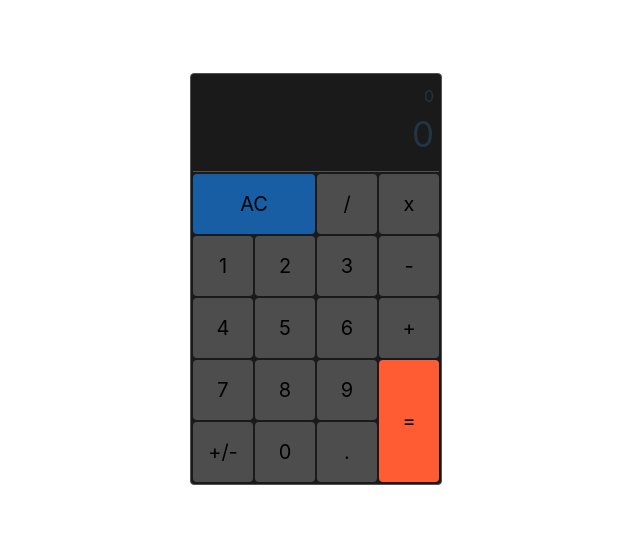
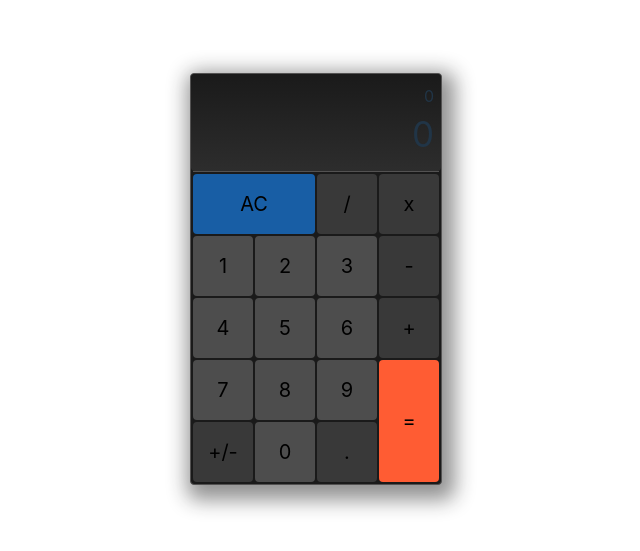
Before and after one commit to atziri97/ts-calculator, a React (Vite) app: page / in a window 1280 px wide. Shown: the part 129-680 px from the top of the page, without its empty margins (324-964 px from the left). Built offline with nearby package versions, Linux system fonts and the light colour scheme.

Commit message:
UI tweaks

```diff
--- a/src/App.tsx
+++ b/src/App.tsx
@@ -1,6 +1,6 @@
 import BigNumber from 'bignumber.js';
 import { useState, useEffect } from 'react';
-import { StyledButtonComp } from './components/ButtonComp.style';
+import { StyledButtonComp, StyledOperationButtonComp } from './components/ButtonComp.style';
 import { GlobalStyles } from './GlobalStyles.style';
 import './App.css';
 
@@ -239,8 +239,8 @@ function App() {
           <div id='buttonUI'>
             <div id="1st-row-wrap">
               <StyledButtonComp $doubleHor label={'AC'} onClickProp={handleACPress}/>
-              <StyledButtonComp label={'/'} onClickProp={() => handleOperationPress('/')}/>
-              <StyledButtonComp label={'x'} onClickProp={() => handleOperationPress('x')}/>
+              <StyledOperationButtonComp label={'/'} onClickProp={() => handleOperationPress('/')}/>
+              <StyledOperationButtonComp label={'x'} onClickProp={() => handleOperationPress('x')}/>
             </div>
             <div id='keys-wrap'>
               <div id='digits-wrap'>
@@ -260,17 +260,17 @@ function App() {
                   <StyledButtonComp label={'9'} onClickProp={() => handleDigitPress('9')}/>
                 </div>
                 <div>
-                  <StyledButtonComp label={'+/-'} onClickProp={handleNegativePress}/>
+                  <StyledOperationButtonComp label={'+/-'} onClickProp={handleNegativePress}/>
                   <StyledButtonComp label={'0'} onClickProp={() => handleDigitPress('0')}/>
-                  <StyledButtonComp label={'.'} onClickProp={handlePeriodPress}/>
+                  <StyledOperationButtonComp label={'.'} onClickProp={handlePeriodPress}/>
                 </div>
               </div>
               <div>
                 <div>
-                  <StyledButtonComp label={'-'} onClickProp={() => handleOperationPress('-')}/>
+                  <StyledOperationButtonComp label={'-'} onClickProp={() => handleOperationPress('-')}/>
                 </div>
                 <div>
-                  <StyledButtonComp label={'+'} onClickProp={() => handleOperationPress('+')}/>
+                  <StyledOperationButtonComp label={'+'} onClickProp={() => handleOperationPress('+')}/>
                 </div>
                 <div>
                   <StyledButtonComp $doubleVer label={'='} onClickProp={handleEqualsPress}/>
--- a/src/GlobalStyles.style.tsx
+++ b/src/GlobalStyles.style.tsx
@@ -13,6 +13,7 @@ export const GlobalStyles = createGlobalStyle`
     background-color: #1a1a1a;
     border: solid 1px #535252;
     border-radius: 4px;
+    box-shadow: 5px 7px 20px 8px #1c1c1c7a;
   }
 
   #display {
@@ -20,6 +21,8 @@ export const GlobalStyles = createGlobalStyle`
     padding: 10px 7px;
     width: 236px;
     overflow-wrap: break-word;
+    background-image: linear-gradient(180deg, #1a1a1a, #2d2d2d);
+    border-radius: 4px 4px;
   }
 
   #display-bottom-text {
--- a/src/components/ButtonComp.style.tsx
+++ b/src/components/ButtonComp.style.tsx
@@ -32,5 +32,8 @@ export const StyledButtonComp = styled(ButtonComp)<{$doubleHor?: boolean, $doubl
       :'#333333'};
     color: #737373;
   }
+`;
 
-`;
+export const StyledOperationButtonComp = styled(StyledButtonComp)`
+  background-color: #393939
+`
```
Lines whose indentation alone changed are shown as unchanged.
